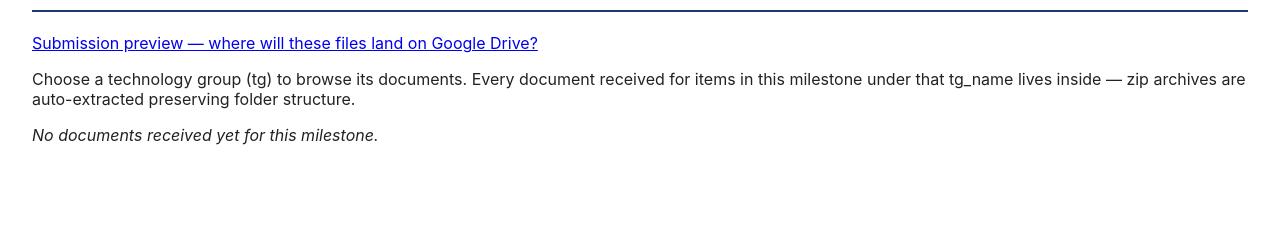
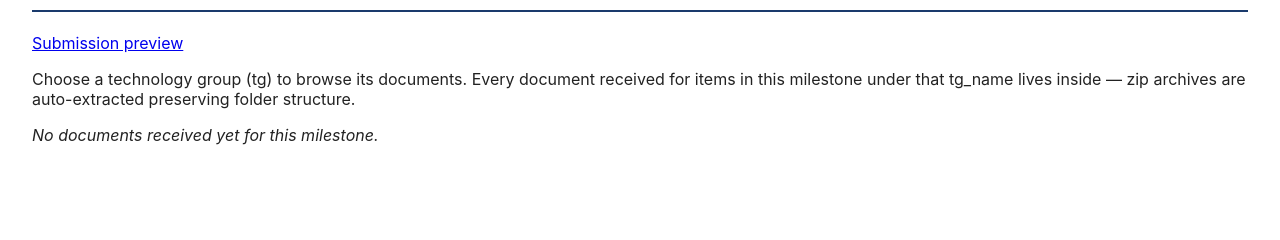
Before and after one commit to kurnoolion/hilda, a FastAPI app: template core/src/dashboard/templates/view_tree_landing.html in a window 1280 px wide. Shown: the part 71-311 px from the top of the page. Run offline with FastAPI, Linux system fonts and the light colour scheme; the template is opened without the code that fills it, so the values that code supplies are empty; some libraries are stand-ins or nearby versions.

Commit message:
UI: trim 'Submission preview' link on view-tree landing page
Drop the trailing '— where will these files land on Google Drive?'
sub-phrase per user 2026-09-10; the label 'Submission preview' is
already understood in context.

Co-Authored-By: Claude Opus 4.7 (1M context) <noreply@anthropic.com>

```diff
--- a/core/src/dashboard/templates/view_tree_landing.html
+++ b/core/src/dashboard/templates/view_tree_landing.html
@@ -59,7 +59,7 @@
 <p style="margin:0.6em 0;">
   {# UPLOAD-MANIFEST-1 (2026-09-06): check placement before submitting. #}
   <a href="{{ url_prefix }}/browse/{{ customer_id }}/{{ device_id }}/{{ milestone_id }}/manifest">
-    Submission preview &mdash; where will these files land on Google Drive?</a>
+    Submission preview</a>
 </p>
 
 <p>Choose a technology group (tg) to browse its documents. Every document
```
